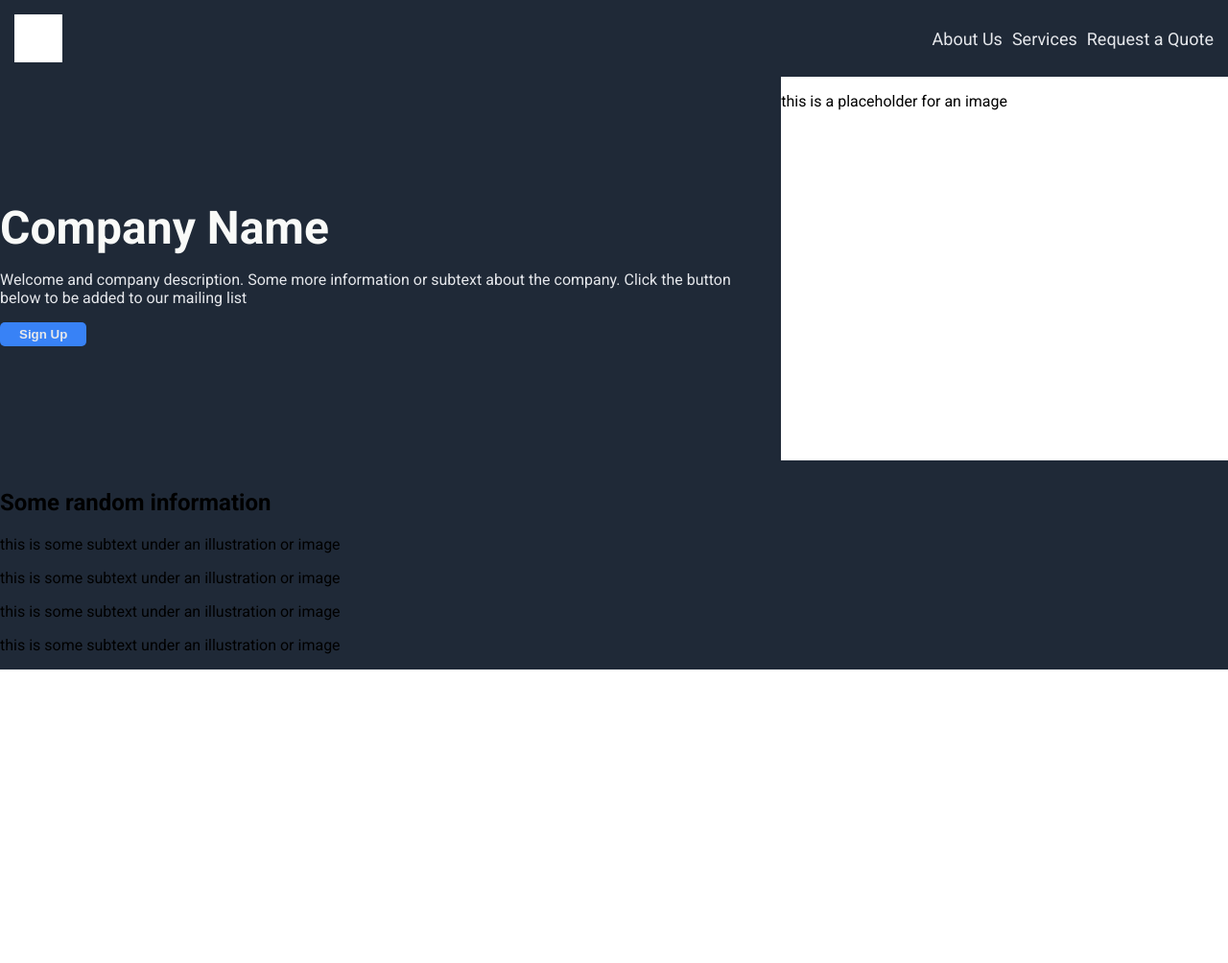
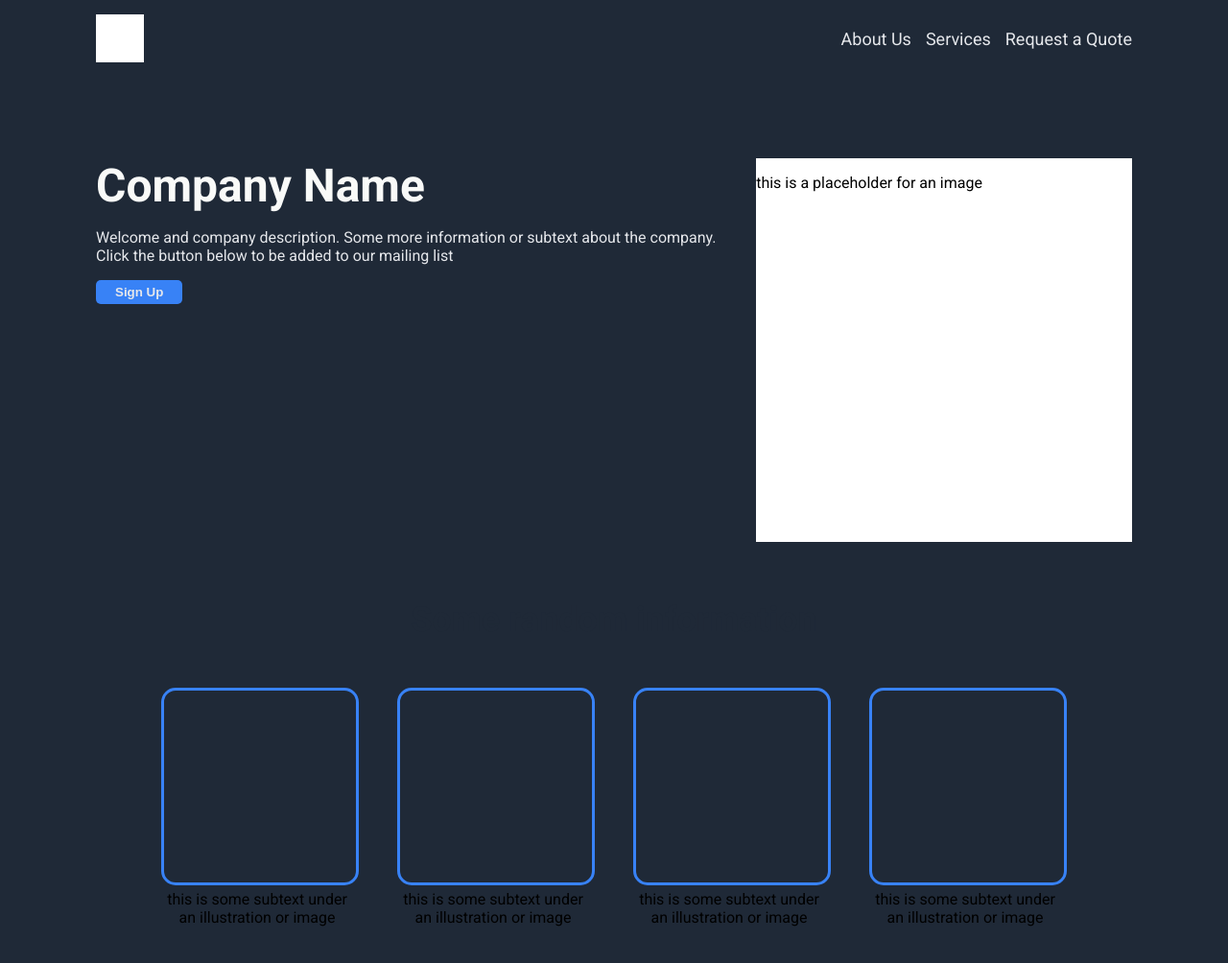
Before and after one commit to mjholmstr/odin-landing-page, a plain HTML site: page index.html in a window 1280 px wide. Shown: the whole page at 96% size. Before the commit the page ends 800 px from the top, so only its background shows below. Drawn offline with Linux system fonts and the light colour scheme.

Commit message:
Style card section

```diff
--- a/styles.css
+++ b/styles.css
@@ -18,6 +18,9 @@ body {
     justify-content: space-between;
     font-size: 18px;
     margin: 15px;
+    margin-left: 100px;
+    margin-right: 100px;
+    margin-bottom: 100px;
 }
 
 .header-logo {
@@ -31,7 +34,7 @@ body {
     list-style-type: none;
     margin: 0;
     padding: 0;
-    gap: 10px;
+    gap: 15px;
 }
 
 .header-links a {
@@ -41,11 +44,12 @@ body {
 
 .hero {
     display: flex;
-    justify-content: space-around;
+    margin-left: 100px;
+    margin-right: 100px;
 }
 
 .welcome {
-    align-self: center;
+    align-self: top;
     margin-right: 20px;
 }
 
@@ -76,3 +80,37 @@ h1 {
     background-color: white;
     margin-bottom: 10px;
 }
+
+.card-section {
+    margin: 100px;
+}
+
+h2 {
+    font-size: 36px;
+    font-weight: 900;
+    color: #1F2937;
+    text-align: center;
+    margin-top: -50px;
+}
+
+.card-container {
+    display: flex;
+    justify-content: center;
+    align-items: center;
+    flex-wrap: wrap;
+}
+
+.card-image {
+    height: 200px;
+    width: 200px;
+    border: 3px solid #3882F6;
+    margin: 20px;
+    border-radius: 15px;
+}
+
+.card-subtext {
+    width: 200px;
+    text-align: center;
+    margin: 20px;
+    margin-top: -15px;
+}
```
